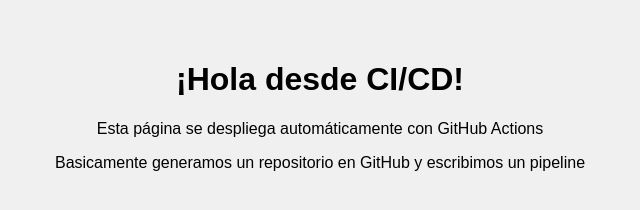
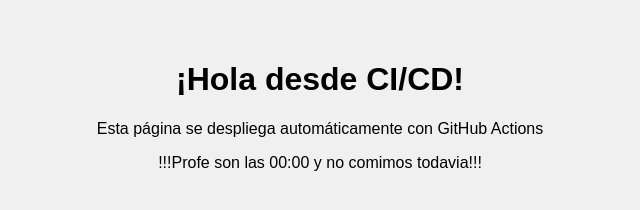
Before and after one commit to digitalestecnologias21/grupo_8_tp-cicd-vanguardia, a website: page web_test/index.html in a window 1280 px wide. Shown: the whole page, without its empty margins (320-960 px from the left). Drawn offline with Linux system fonts and the light colour scheme.

Commit message:
segundo cambio en la web

```diff
--- a/web_test/index.html
+++ b/web_test/index.html
@@ -2,13 +2,13 @@
 <html lang="es">
 <head>
   <meta charset="UTF-8" />
-  <title>Mi Web CI/CD</title>
+  <title>My Web CI/CD</title>
   <link rel="stylesheet" href="style.css" />
 </head>
 <body>
   <h1>¡Hola desde CI/CD!</h1>
   <p>Esta página se despliega automáticamente con GitHub Actions</p>
-  <p>Basicamente generamos un repositorio en GitHub y escribimos un pipeline</p>
+  <p>!!!Profe son las 00:00 y no comimos todavia!!!</p>
   <script src="script.js"></script>
 </body>
 </html>
```
